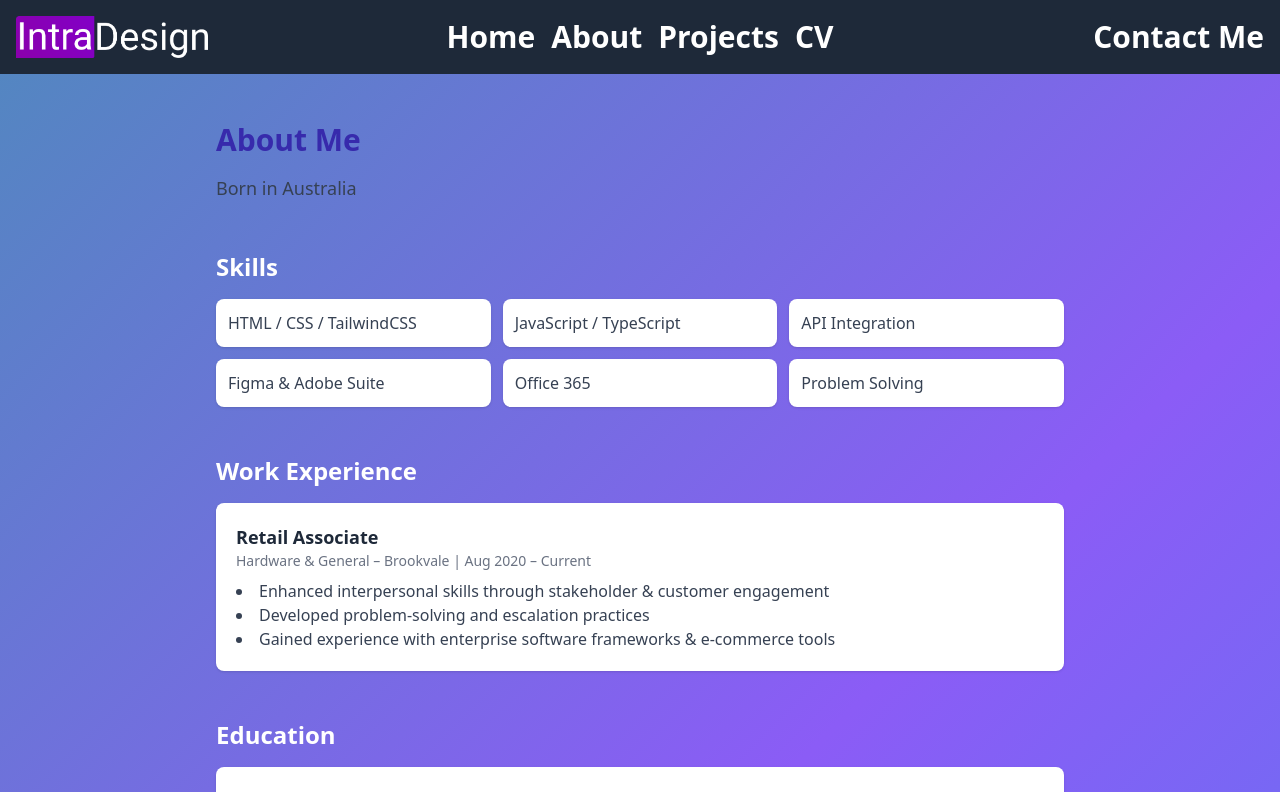
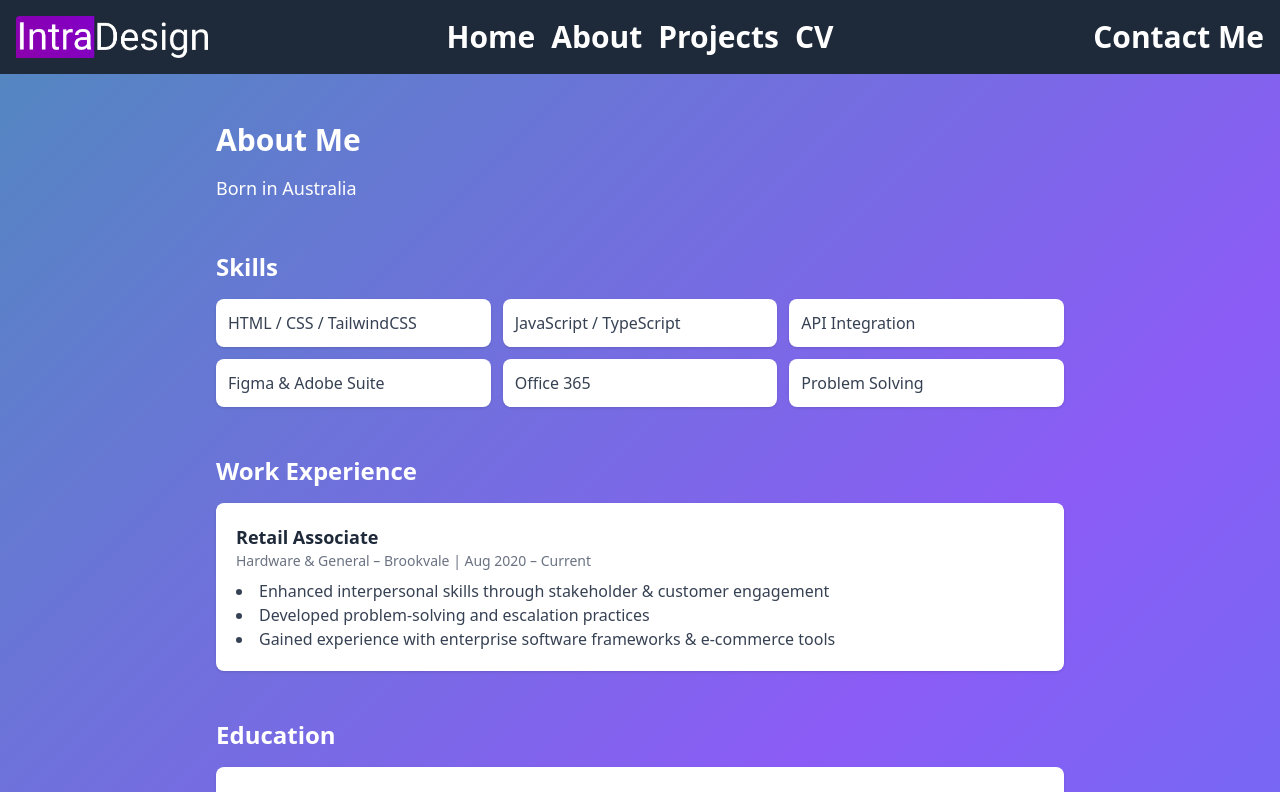
Before and after one commit to Cory-Irwin/AppyPortfolio, a React (Vite) app in the folder Appy_main_portfolio/: page /aboutMePage in a window 1280 px wide. Shown: the top 792 px of the page. Built offline with nearby package versions, Linux system fonts and the light colour scheme; a web font is replaced by a local one.

Commit message:
fixed about me title color
the color needed to be white

```diff
--- a/Appy_main_portfolio/src/pages/aboutMePage/aboutMePage.tsx
+++ b/Appy_main_portfolio/src/pages/aboutMePage/aboutMePage.tsx
@@ -15,8 +15,8 @@ function AboutPage() {
                   {/* About Me */}
                      <FadeInSection delay={0}>
                   <section className="mb-12">
-                      <h2 className="text-3xl font-bold text-indigo-800 mb-4">About Me</h2>
-                      <p className="text-lg leading-relaxed text-gray-700">
+                      <h2 className="text-3xl font-bold text-white mb-4">About Me</h2>
+                      <p className="text-lg leading-relaxed text-white">
                           Born in Australia
                       </p>
                   </section>
```
